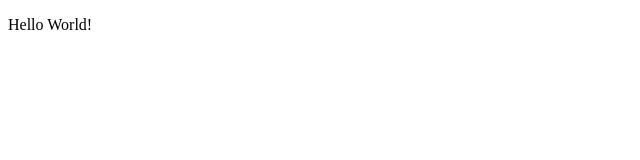
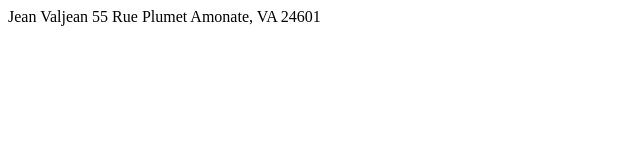
Before and after one commit to Wynandstolp/sample_website, a plain HTML site: page index.html in a window 1280 px wide. Shown: the whole page, without its empty margins (0-640 px from the left). Drawn offline with Linux system fonts and the light colour scheme.

Commit message:
Question 3, Section1.4

```diff
--- a/index.html
+++ b/index.html
@@ -1,9 +1,12 @@
 <!DOCTYPE html>
+<html>
   <head>
-    <title>Page Title</title>
+    <title>Who am I?</title>
     <meta charset="utf-8">
   </head>
   <body>
-    <p>Hello World!</p>
+    Jean Valjean
+    55 Rue Plumet
+    Amonate, VA 24601
   </body>
 </html>
```
